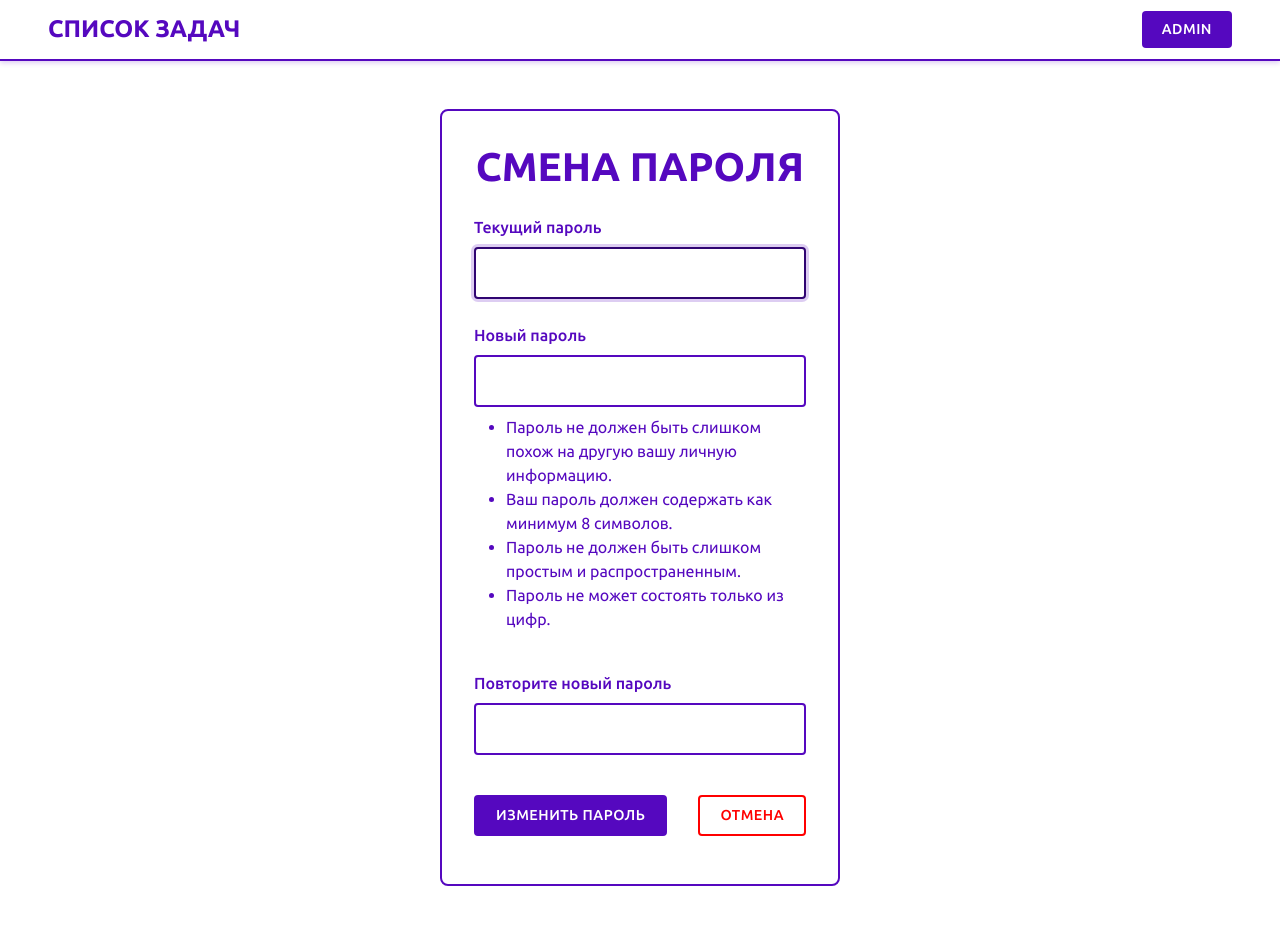
After one commit to Lykor1/django_to-do-list, a Django app: page /account/password-change/ in a window 1280 px wide. The commit adds this page. Run offline with Django 5.2, Linux system fonts and the light colour scheme; a user stored in the database is signed in; some libraries are stand-ins or nearby versions.

Commit message:
Добавлены смена пароля и сброс пароля

```diff
--- a/account/templates/account/login.html
+++ b/account/templates/account/login.html
@@ -17,7 +17,7 @@
             <div class="form-field">
                 <label for="{{ form.password.id_for_label }}">Пароль</label>
                 {{ form.password }}
-                <a href="#" class="forgot-password">Забыли пароль?</a>
+                <a href="{% url 'account:password_reset' %}" class="forgot-password">Забыли пароль?</a>
             </div>
             <input type="hidden" name="next" value="{{ next }}">
             <div class="form-buttons">
--- /dev/null
+++ b/account/templates/account/password_change_form.html
@@ -0,0 +1,32 @@
+{% extends 'base.html' %}
+{% load django_bootstrap5 %}
+
+{% block title %}
+    Смена пароля
+{% endblock %}
+
+{% block content %}
+    <div class="password-change-container">
+        <h1 class="password-change-title">Смена пароля</h1>
+        <form method="post" class="password-change-form">
+            {% csrf_token %}
+            <div class="form-field">
+                <label for="{{ form.old_password.id_for_label }}">Текущий пароль</label>
+                {{ form.old_password }}
+            </div>
+            <div class="form-field">
+                <label for="{{ form.new_password1.id_for_label }}">Новый пароль</label>
+                {{ form.new_password1 }}
+                {{ form.new_password1.help_text }}
+            </div>
+            <div class="form-field">
+                <label for="{{ form.new_password2.id_for_label }}">Повторите новый пароль</label>
+                {{ form.new_password2 }}
+            </div>
+            <div class="password-change-buttons">
+                <button type="submit" class="btn btn-login">Изменить пароль</button>
+                <a href="{% url 'task:home' %}" class="btn btn-cancel">Отмена</a>
+            </div>
+        </form>
+    </div>
+{% endblock %}
--- a/account/urls.py
+++ b/account/urls.py
@@ -6,4 +6,9 @@ app_name = 'account'
 urlpatterns = [
     path('login/', views.TaskLoginView.as_view(), name='login'),
     path('logout/', views.TaskLogoutView.as_view(), name='logout'),
+    path('password-change/', views.TaskPasswordChangeView.as_view(), name='password_change'),
+    path('password-reset/', views.TaskPasswordResetView.as_view(), name='password_reset'),
+    path('password-reset/done/', views.TaskPasswordResetDoneView.as_view(), name='password_reset_done'),
+    path('password_reset/<uidb64>/<token>/', views.TaskPasswordResetConfirmView.as_view(),
+         name='password_reset_confirm'),
 ]
--- a/account/views.py
+++ b/account/views.py
@@ -1,19 +1,19 @@
 from django.shortcuts import render
 from django.contrib import messages
-from django.contrib.auth.views import LoginView, LogoutView
+from django.contrib.auth.views import LoginView, LogoutView, PasswordChangeView, PasswordResetView, \
+    PasswordResetDoneView, PasswordResetConfirmView
 from django.urls import reverse_lazy
-from django.utils.translation import gettext_lazy as _
 
 
 class TaskLoginView(LoginView):
     template_name = 'account/login.html'
 
     def form_invalid(self, form):
-        messages.error(self.request, _('Неверное имя пользователя или пароль. Пожалуйста, попробуйте снова.'))
+        messages.error(self.request, 'Неверное имя пользователя или пароль. Пожалуйста, попробуйте снова.')
         return super().form_invalid(form)
 
     def form_valid(self, form):
-        messages.success(self.request, _(f"Добро пожаловать, {form.get_user().username}!"))
+        messages.success(self.request, f"Добро пожаловать, {form.get_user().username}!")
         return super().form_valid(form)
 
 
@@ -23,3 +23,43 @@ class TaskLogoutView(LogoutView):
     def dispatch(self, request, *args, **kwargs):
         messages.success(request, 'Вы вышли из системы.')
         return super().dispatch(request, *args, **kwargs)
+
+
+class TaskPasswordChangeView(PasswordChangeView):
+    template_name = 'account/password_change_form.html'
+    success_url = reverse_lazy('task:home')
+
+    def form_valid(self, form):
+        messages.success(self.request, 'Пароль успешно изменён!')
+        return super().form_valid(form)
+
+    def form_invalid(self, form):
+        messages.error(self.request, 'Неудача! Проверьте данные!')
+        return super().form_invalid(form)
+
+
+class TaskPasswordResetView(PasswordResetView):
+    email_template_name = 'account/password_reset_email.html'
+    template_name = 'account/password_reset_form.html'
+    success_url = reverse_lazy('account:password_reset_done')
+
+    def form_invalid(self, form):
+        messages.error(self.request, 'Неудача! Проверьте адрес электронной почты!')
+        return super().form_invalid(form)
+
+
+class TaskPasswordResetDoneView(PasswordResetDoneView):
+    template_name = 'account/password_reset_done.html'
+
+
+class TaskPasswordResetConfirmView(PasswordResetConfirmView):
+    template_name = 'account/password_reset_confirm.html'
+    success_url = reverse_lazy('account:login')
+
+    def form_valid(self, form):
+        messages.success(self.request, 'Пароль успешно изменён! Теперь вы можете войти.')
+        return super().form_valid(form)
+
+    def form_invalid(self, form):
+        messages.error(self.request, 'Неудача! Проверьте данные!')
+        return super().form_invalid(form)
--- a/task/static/style.css
+++ b/task/static/style.css
@@ -322,3 +322,46 @@ header {
 .register-link a:hover {
     color: #300472;
 }
+
+/* Стили для страницы смены пароля */
+.password-change-container {
+    max-width: 400px;
+    margin: 3rem auto;
+    padding: 2rem;
+    border: 2px solid #5508bf;
+    border-radius: 8px;
+    background-color: white;
+}
+
+.password-change-title {
+    text-align: center;
+    color: #5508bf;
+    margin-bottom: 1.5rem;
+    font-weight: 700;
+    text-transform: uppercase;
+}
+
+.password-change-form {
+    display: flex;
+    flex-direction: column;
+    gap: 1.5rem;
+}
+
+.password-change-error {
+    color: #ff0000;
+    text-align: center;
+    margin-bottom: 1rem;
+}
+
+.password-change-success {
+    color: #5508bf;
+    text-align: center;
+    margin-bottom: 1rem;
+    font-weight: 500;
+}
+
+.password-change-buttons {
+    display: flex;
+    justify-content: space-between;
+    margin-top: 1rem;
+}
--- a/todolist/settings.py
+++ b/todolist/settings.py
@@ -127,3 +127,5 @@ BOOTSTRAP = {
 LOGIN_REDIRECT_URL = '/'
 LOGIN_URL = 'login'
 LOGOUT_URL = '/'
+
+EMAIL_BACKEND = 'django.core.mail.backends.console.EmailBackend'
```
Also changed, not shown: account/templates/account/password_reset_confirm.html (added, +34 -0 lines), account/templates/account/password_reset_done.html (added, +19 -0 lines), account/templates/account/password_reset_email.html (added, +8 -0 lines), account/templates/account/password_reset_form.html (added, +22 -0 lines), db.sqlite3.
